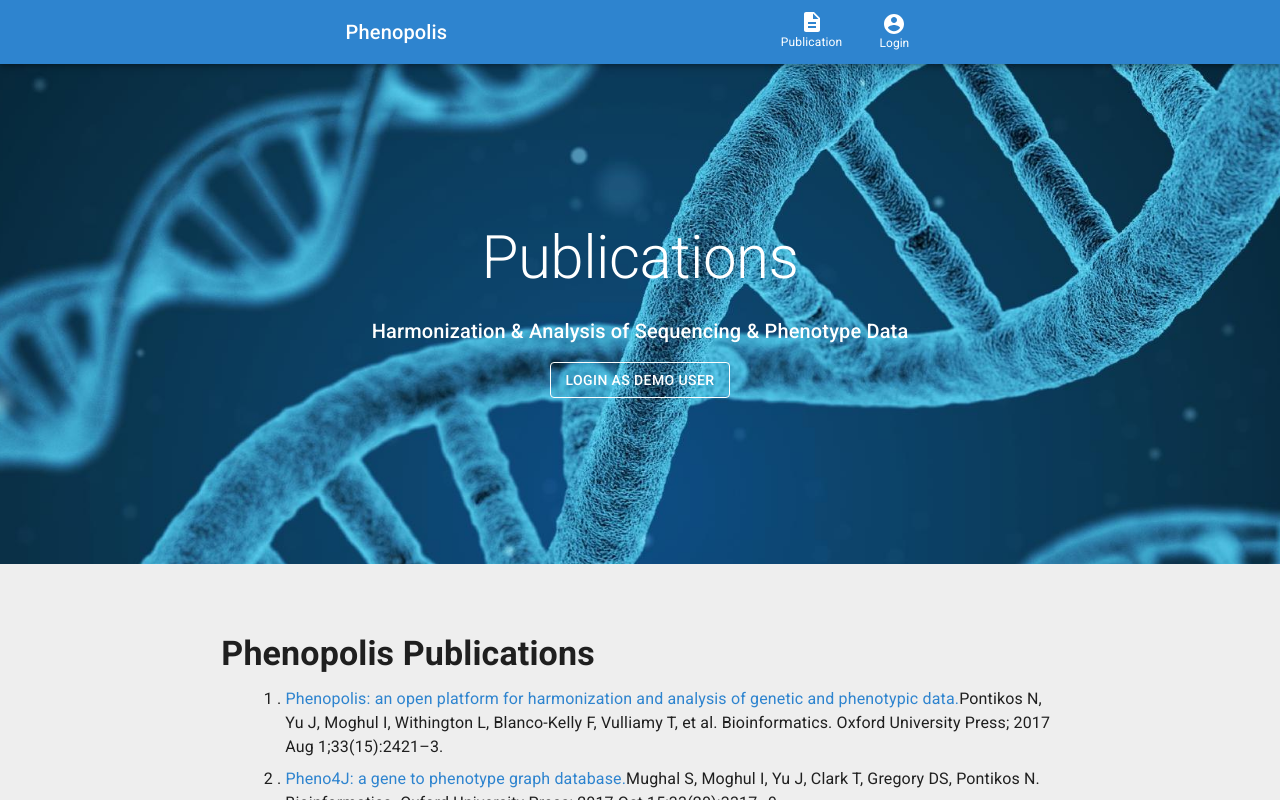
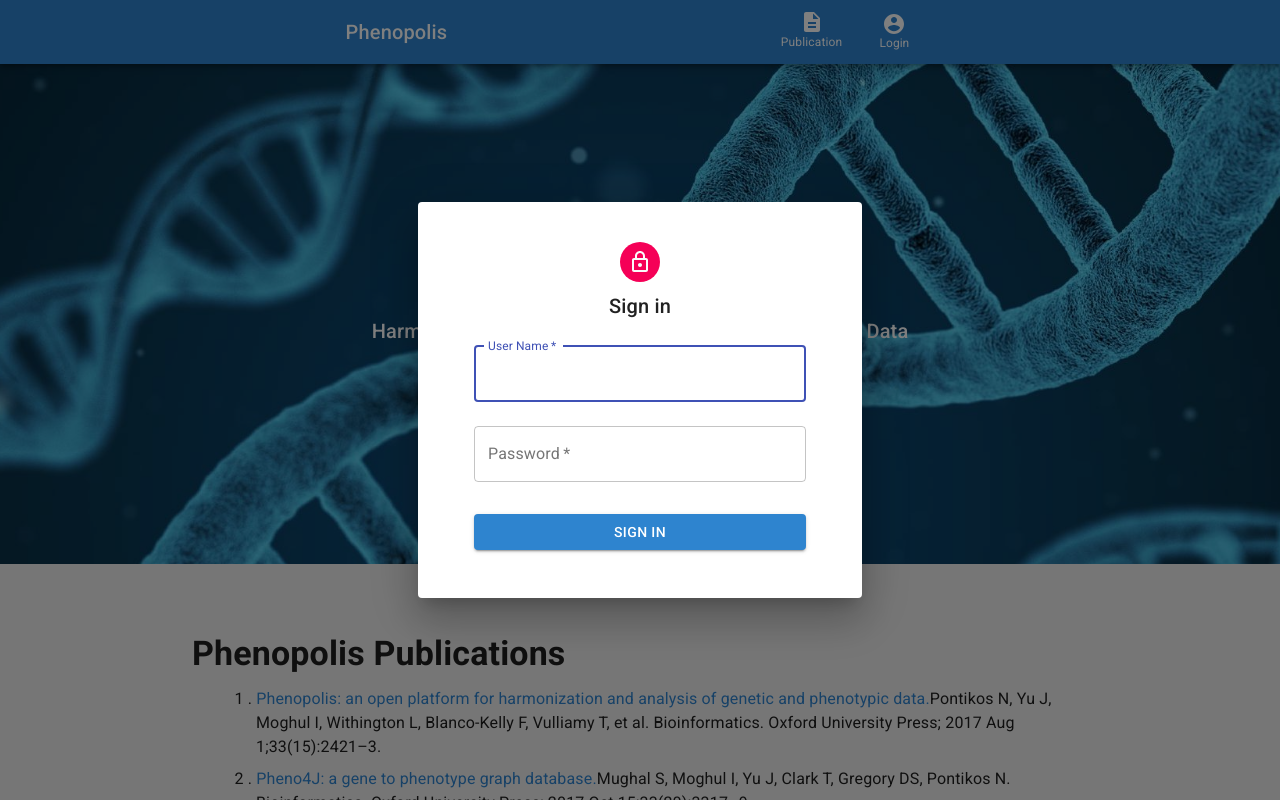
Before and after one commit to phenopolis/phenopolis_genomics_browser, a React (Create React App) app: page /publications in a window 1280 px wide. Both pictures are taken after a click on the button "Login". Shown: the top 800 px of the page. Built offline with nearby package versions, Linux system fonts and the light colour scheme.

Commit message:
LoginBox done, except for the color...>_<.

```diff
--- /dev/null
+++ b/src/components/AppBar/LoginBox.js
@@ -0,0 +1,95 @@
+import React from 'react';
+import PropTypes from 'prop-types';
+import { withStyles } from '@material-ui/core/styles';
+
+import Avatar from '@material-ui/core/Avatar';
+import Button from '@material-ui/core/Button';
+import CssBaseline from '@material-ui/core/CssBaseline';
+import TextField from '@material-ui/core/TextField';
+import LockOutlinedIcon from '@material-ui/icons/LockOutlined';
+import Typography from '@material-ui/core/Typography';
+import Container from '@material-ui/core/Container';
+
+const styles = (theme) => ({
+	paper: {
+		margin: theme.spacing(4),
+		display: 'flex',
+		flexDirection: 'column',
+		alignItems: 'center'
+	},
+	avatar: {
+		margin: theme.spacing(1),
+		backgroundColor: theme.palette.secondary.main
+	},
+	form: {
+		width: '100%', // Fix IE 11 issue.
+		marginTop: theme.spacing(1)
+	},
+	submit: {
+		margin: theme.spacing(3, 0, 2)
+	},
+	textfild: {
+		color: '#2E84CF'
+	},
+	palette: {
+		primary: '#2E84CF'
+	}
+});
+
+class LoginBox extends React.Component {
+	render() {
+		const { classes } = this.props;
+
+		return (
+			<Container component='main' maxWidth='xs'>
+				<CssBaseline />
+				<div className={classes.paper}>
+					<Avatar className={classes.avatar}>
+						<LockOutlinedIcon />
+					</Avatar>
+					<Typography component='h1' variant='h6'>
+						Sign in
+					</Typography>
+					<form className={classes.form} noValidate>
+						<TextField
+							className={classes.textfild}
+							variant='outlined'
+							margin='normal'
+							required
+							fullWidth
+							id='name'
+							label='User Name'
+							name='name'
+							autoFocus
+						/>
+						<TextField
+							className={classes.textfild}
+							variant='outlined'
+							margin='normal'
+							required
+							fullWidth
+							name='password'
+							label='Password'
+							type='password'
+							id='password'
+						/>
+						<Button
+							type='button'
+							fullWidth
+							variant='contained'
+							className={classes.submit}
+							style={{ backgroundColor: '#2E84CF', color: 'white' }}>
+							Sign In
+						</Button>
+					</form>
+				</div>
+			</Container>
+		);
+	}
+}
+
+LoginBox.propTypes = {
+	classes: PropTypes.object.isRequired
+};
+
+export default withStyles(styles)(LoginBox);
--- a/src/components/Home/HomeAppBar.js
+++ b/src/components/Home/HomeAppBar.js
@@ -18,6 +18,10 @@
 import MenuIcon from '@material-ui/icons/Menu';
 import DescriptionIcon from '@material-ui/icons/Description';
 import AccountCircleIcon from '@material-ui/icons/AccountCircle';
+
+import Dialog from '@material-ui/core/Dialog';
+
+import LoginBox from '../AppBar/LoginBox';
 
 const styles = (theme) => ({
 	appbar: {
@@ -42,9 +46,16 @@
 	constructor(props) {
 		super(props);
 		this.state = {
-			value: null
+			openLoginDialog: false
 		};
 	}
+
+	OpenDialog() {
+		this.setState({
+			openLoginDialog: !this.state.openLoginDialog
+		});
+	}
+
 	render() {
 		const { classes } = this.props;
 
@@ -83,6 +94,7 @@
 									label='Login'
 									showLabel
 									icon={<AccountCircleIcon />}
+									onClick={() => this.OpenDialog()}
 								/>
 							</Grid>
 						</Hidden>
@@ -90,6 +102,14 @@
 						<Grid item />
 					</Grid>
 				</Toolbar>
+
+				<Dialog
+					open={this.state.openLoginDialog}
+					onClose={() => this.OpenDialog()}
+					aria-labelledby='alert-dialog-title'
+					aria-describedby='alert-dialog-description'>
+					<LoginBox />
+				</Dialog>
 			</AppBar>
 		);
 	}
--- a/src/components/Publication/PublicationList.js
+++ b/src/components/Publication/PublicationList.js
@@ -4,7 +4,7 @@
 import withWidth from '@material-ui/core/withWidth';
 import compose from 'recompose/compose';
 
-import Grid from '@material-ui/core/Grid';
+import Container from '@material-ui/core/Container';
 import Box from '@material-ui/core/Box';
 import Typography from '@material-ui/core/Typography';
 
@@ -36,8 +36,7 @@
 
 		return (
 			<div className={classes.root}>
-				<Grid container justify='center'>
-					<Grid item xs={12} md={8}>
+				<Container maxWidth='md'>
 					{pl.map((section) => {
 						return (
 							<Typography component='div'>
@@ -67,8 +66,7 @@
 							</Typography>
 						);
 					})}
-					</Grid>
-				</Grid>
+				</Container>
 			</div>
 		);
 	}
```
Also changed, not shown: package.json (+11 -2 lines), 1 other file (tests, documents, lock files or other folders). Lines whose indentation alone changed are shown as unchanged.
